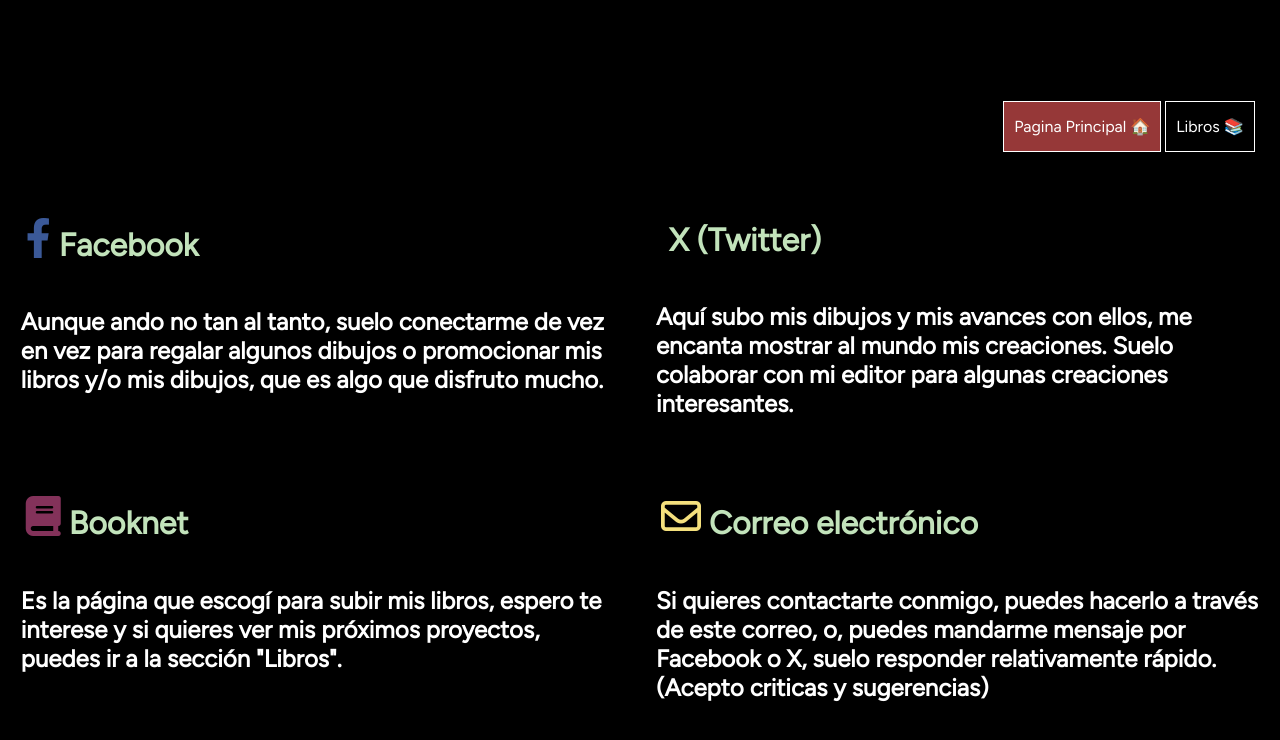
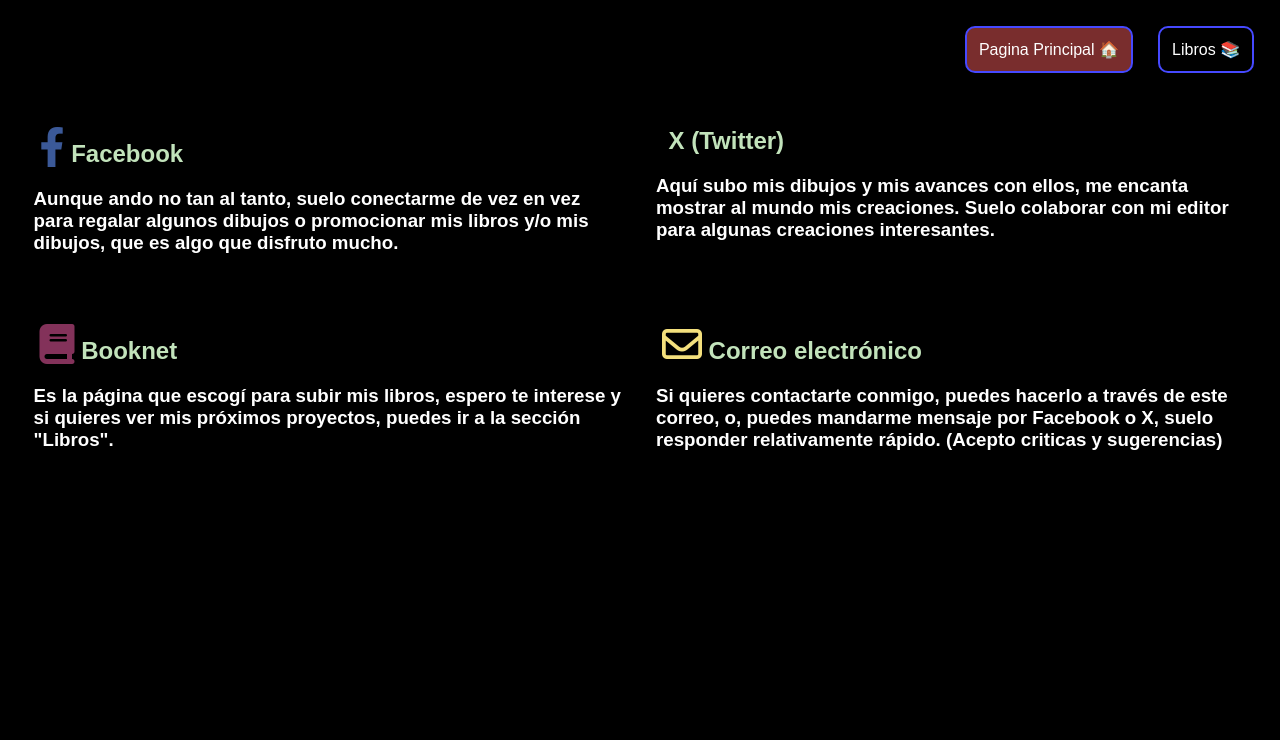
Before and after one commit to TabithaFlowers/tabithaflowers.github.io, a plain HTML site: page Redes_sociales/Redes.html in a window 1280 px wide. Drawn offline with Linux system fonts and the light colour scheme.

Commit message:
v1.0.2
Cambios mayores a la estructura total

```diff
--- a/Inicio.css
+++ b/Inicio.css
@@ -1,103 +1,78 @@
-@import url("https://fonts.googleapis.com/css2?family=Figtree&display=swap");
 
-html {
+body {
+    display: inline;
     position: relative;
-    align-items: center;
-    width: 100%;
-    height: 100%;
+    align-content: center;
+    margin: 0%;
+    background: rgb(0, 0, 0);
+    font-family: sans-serif;
 }
 
-body {
-    position: relative;
-    align-content: center;
-    margin: 1%;
-    min-width: 98%;
-    min-height: 98%;
-    background: rgb(0, 0, 0);
-}
-
-main {
-    display: contents;
-    position: relative;
-    align-items: center;
-    font-family: "Figtree", sans-serif;
-}
-
-cont {
-    position: relative;
-    display: flex;
-    flex-wrap: wrap;
-    align-items: center;
-    margin: 2%;
-    width: 96%;
-    height: 76%;
-}
-
-cont_text {
-    position: relative;
-    flex-grow: 1;
-    flex-basis: 200;
-    margin: 2%;
-    width: 40%;
+a {
+    text-decoration: none;
+    color: #ffffff;
+    border-radius: 10px;
+    padding: 1% 1%;
 }
 
 img {
     position: relative;
-    width: 35%;
-}
-/*? Para los dispositivos con pantalla menor a 800px, se */
-/*? aplicaran estas reglas*/
-@media (max-width: 1000px){
-    img {
-        width: 98%;
-    }
-    cont_text {
-        width: 98%;
-    }
+    width: 34%;
+    margin: 2%;
 }
 
 h1 {
     color: #ffffff;
+    margin: 2%;
 }
 h2 {
     color: #ffffff;
+    margin: 2%;
 }
-h3 {
+p {
     color: #ffffff;
+    font-size: large;
+    margin: 2%;
+}
+
+.cont {
+    position: absolute;
+    top: 0%;
+    display: flex;
+    justify-content: center;
+    align-items: center;
+    margin: 2%;
+    width: 96%;
+    z-index: -1;
+}
+
+.cont_text {
+    position: relative;
+    margin: 2%;
+    width: 66%;
+
 }
 
 /*? Menu principal*/
-ul {
-    position: static;
-    float: right;
-    height: 10%;
-    text-align: center;
-    align-items: center;
-    padding: 0;
-    margin: 1%;
-    background-color: rgb(0, 0, 0);
+.menu {
+    display: flex;
+    justify-content: flex-end;
+    gap: 2%;
+    width: 96%;
+    margin: 2%;
+    z-index: 100;
 }
 
-li {
-    list-style-type: none;
-    display: inline;
-    background: rgb(0, 0, 0);
+.libros {
+    background-color: rgb(0, 0, 0);
+    border: 2px solid rgb(70, 73, 255);
 }
 
-li a {
-    font-size: 1em;
-    text-decoration: none;
-    line-height: 70px;
-    height: 10%;
-    padding: 15px 10px;
-    color: rgb(255, 255, 255);
-    background: rgb(0, 0, 0);
-    border: 1px solid rgb(255, 255, 255);
+.redes {
+    background-color: rgb(0, 0, 0);
+    border: 2px solid rgb(70, 73, 255);
 }
 
-.active {
-    background-color: #963838;
-}
 /*? Barra de scroll*/
 ::-webkit-scrollbar {
     height: 15px;
@@ -113,3 +88,28 @@ li a {
     background-image: linear-gradient(90deg, #102370 0%, #72136f 99%);
     box-shadow: inset 2px 2px 5px 0 rgba(#0d00ff, 0.5);
 }
+
+
+@media (max-width: 1000px){
+    body {
+        display: block;
+        margin:2%
+    }
+    .cont {
+        position: relative;
+        display: block;
+        justify-content: center;
+        margin: 2%;
+        width: 96%;
+    }
+    .cont_text {
+        width: 100%;
+        margin: 2%;
+    }
+    img {
+        display:block;
+        width: 96%;
+        margin: 2%;
+
+    }
+}
--- a/Libros/libros.css
+++ b/Libros/libros.css
@@ -1,49 +1,31 @@
-@import url("https://fonts.googleapis.com/css2?family=Figtree&display=swap");
 
-html {
-    position: relative;
-    align-items: center;
-    width: 100%;
-    height: 100%;
-    overflow-y: hidden;
-}
 
 body {
     position: absolute;
     align-content: center;
-    width: 98%;
-    height: 98%;
-    margin: 1%;
+    width: 100%;
+    height: 100%;
+    margin: 0%;
+    font-family: sans-serif;
     background: rgb(0, 0, 0);
 }
-main {
-    display: contents;
-    position: relative;
-    font-family: "Figtree", sans-serif;
-    overflow-y: hidden;
-}
 
-/*? Galería de libros*/
-cont {
+.cont {
     display: flex;
-    position: relative;
-    align-items: center;
+    position: absolute;
+    bottom: 0; /* Fija el contenedor en la parte inferior del documento */
+    left: 0;
     width: 100%;
-    height: 86%;
-    background: #000;
-    overflow-y: hidden;
-}
-
-.container {
-    display: flex;
-    position: relative;
     align-items: center;
     gap: 1em;
     transition: all 400ms;
     white-space: nowrap;
+    overflow-x: auto;
+    overflow-y: hidden;
+    bottom: 0%;
 }
 
-.container:hover .box {
+.cont:hover .box {
     filter: grayscale(100%) opacity(24%);
 }
 
@@ -62,7 +44,7 @@ cont {
     max-width: 300px;
 }
 
-.container .box:hover {
+.cont .box:hover {
     filter: grayscale(0%) opacity(100%);
 }
 
@@ -70,7 +52,6 @@ cont {
     content: attr(data-text);
     position: absolute;
     bottom: 20px;
-    background: #000;
     color: #fff;
     padding: 10px 10px 10px 14px;
     letter-spacing: 4px;
@@ -80,6 +61,7 @@ cont {
     transition: all 400ms;
     vertical-align: top;
     white-space: normal;
+    background-color: rgb(26, 25, 25);
 }
 
 .box:hover::after {
@@ -88,36 +70,32 @@ cont {
     transition-delay: 400ms;
 }
 /*? Menu principal*/
-ul {
-    position: static;
-    float: right;
-    height: 10%;
-    text-align: center;
-    align-items: center;
-    padding: 0;
-    margin: 1%;
-    background-color: rgb(0, 0, 0);
+.menu {
+    display: flex;
+    justify-content: flex-end;
+    position: fixed;
+    top: 0;
+    gap: 2%;
+    width: 96%;
+    margin: 2%;
+    z-index: 100;
 }
 
-li {
-    list-style-type: none;
-    display: inline;
-    background: rgb(0, 0, 0);
-}
-
-li a {
-    font-size: 1em;
+a {
     text-decoration: none;
-    line-height: 70px;
-    height: 10%;
-    padding: 15px 10px;
+    padding: 1% 1%;
     color: rgb(255, 255, 255);
-    background: rgb(0, 0, 0);
-    border: 1px solid rgb(255, 255, 255);
 }
 
 .active {
-    background-color: #963838;
+    background-color: #792d2d;
+    border: 2px solid rgb(70, 73, 255);
+    border-radius: 10px;
+}
+.redes {
+    background-color: rgb(0, 0, 0);
+    border: 2px solid rgb(70, 73, 255);
+    border-radius: 10px;
 }
 /*? Barra de scroll*/
 ::-webkit-scrollbar {
@@ -134,3 +112,10 @@ li a {
     background-image: linear-gradient(90deg, #102370 0%, #72136f 99%);
     box-shadow: inset 2px 2px 5px 0 rgba(#0d00ff, 0.5);
 }
+
+@media (min-width: 800px) {
+    .box {
+        aspect-ratio: 297/210;
+        width: 600px;
+    }
+}
--- a/Redes_sociales/Redes.css
+++ b/Redes_sociales/Redes.css
@@ -1,71 +1,19 @@
-@import url("https://fonts.googleapis.com/css2?family=Figtree&display=swap");
 
-html {
+body {
+    display: inline;
     position: relative;
-    align-items: center;
-    width: 100%;
-    height: 100%;
-    overflow-x: hidden;
-    overflow-y: scroll;
-}
-body {
-    position: absolute;
     align-content: center;
-    width: 98%;
-    height: 98%;
-    margin: 1%;
+    margin: 0%;
     background: rgb(0, 0, 0);
-}
-main {
-    display: contents;
-    position: relative;
-    font-family: "Figtree", sans-serif;
-}
-
-cont {
-    position: relative;
-    display: grid;
-    min-width: 98%;
-    margin: 0 auto;
-    gap: 1rem;
-}
-@media (min-width: 1000px) {
-    cont {
-        grid-template-columns: repeat(2, 1fr);
-    }
-  }
-cont_text {
-    color: white;
-    padding: 0.5rem;
-    min-height: 8rem;
-}
-
-img {
-    position: relative;
-    width: 40%;
+    font-family: sans-serif;
 }
 
 a {
     text-decoration: none;
-    color: #C2E3BB;
+    color: #ffffff;
+    border-radius: 10px;
+    padding: 1% 1%;
 }
-
-h1 {
-    display: inline-block;
-    padding: 5px;
-    color: #C2E3BB;
-}
-.demo-text {
-    clear: left;
-    text-align: right;
-    vertical-align: middle;
-    line-height:25px;
-  }
-span.glyphicon {
-    display: inline-block;
-    vertical-align: bottom;
-}
-
 
 h2 {
     color: #ffffff;
@@ -73,38 +21,52 @@ h2 {
 h3 {
     color: #ffffff;
 }
-/*? Menu principal*/
-ul {
+
+
+.cont {
     position: relative;
-    float: right;
-    height: 10%;
-    text-align: center;
-    align-items: center;
-    padding: 0;
-    margin: 1%;
+    display: grid;
+    width: 96%;
+    margin: 2%;
+    gap: 1rem;
+}
+
+@media (min-width: 1000px) {
+    .cont {
+        grid-template-columns: repeat(2, 1fr);
+    }
+}
+
+.cont_text {
+    padding: 0.5rem;
+    min-height: 8rem;
+}
+
+.redes {
+    text-decoration: none;
+    color: #C2E3BB;
     background-color: rgb(0, 0, 0);
 }
 
-li {
-    list-style-type: none;
-    display: inline;
-    background: rgb(0, 0, 0);
-}
-
-li a {
-    font-size: 1em;
-    text-decoration: none;
-    line-height: 70px;
-    height: 10%;
-    padding: 15px 10px;
-    color: rgb(255, 255, 255);
-    background: rgb(0, 0, 0);
-    border: 1px solid rgb(255, 255, 255);
+/*? Menu principal*/
+.menu {
+    display: flex;
+    justify-content: flex-end;
+    gap: 2%;
+    width: 96%;
+    margin: 2%;
 }
 
 .active {
-    background-color: #963838;
+    background-color: #792d2d;
+    border: 2px solid rgb(70, 73, 255);
 }
+
+.libros {
+    background-color: rgb(0, 0, 0);
+    border: 2px solid rgb(70, 73, 255);
+}
+
 /*? Barra de scroll*/
 ::-webkit-scrollbar {
     height: 15px;
--- a/Redes_sociales/Redes.html
+++ b/Redes_sociales/Redes.html
@@ -1,6 +1,5 @@
 <!DOCTYPE html>
 <html>
-
   <head>
     <meta charset="UTF-8">
     <meta name="viewport" content="width=device-width, initial-scale=1.0">
@@ -9,61 +8,59 @@
     <link rel="stylesheet" href="./Redes.css">
   </head>
   <body>
-    <main>
     <!--? Menu de navegacion-->
-      <ul>
-        <li><a class="active" href="../index.html">Pagina Principal 🏠</a></li>
-        <li><a href="../Libros/libros.html">Libros 📚</a></li>
-      </ul>
+    <div class="menu">
+      <a class="active" href="../index.html">Pagina Principal 🏠</a>
+      <a class="libros" href="../Libros/libros.html">Libros 📚</a>
+    </div>
 
-      <cont>
-        <cont_text>
-          <h1><a href="https://www.facebook.com/TabithaFlowers112/">
+    <div class="cont">
+      <div class="cont_text">
+        <h2><a href="https://www.facebook.com/TabithaFlowers112/" class="redes">
           <span class="fa-brands fa-facebook-f" style="color:#3b5998; font-size:40px;"></span>
           <span class="demo-text">Facebook</span>
-          </a></h1>
-          <h2>
+        </a></h2>
+        <h3>
           Aunque ando no tan al tanto, suelo conectarme de vez en
           vez para regalar algunos dibujos o promocionar mis libros y/o mis
           dibujos, que es algo que disfruto mucho.
-          </h2>
-        </cont_text>
+        </h3>
+      </div>
 
-        <cont_text>
-          <h1><a href="https://twitter.com/TabithaFlwrs112">
+      <div class="cont_text">
+        <h2><a href="https://twitter.com/TabithaFlwrs112" class="redes">
           <span class="fa-brands fa-x-twitter" style="color:#fff; font-size:40px;"></span>
           <span class="demo-text">X (Twitter)</span>
-          </a></h1>
-          <h2>
+        </a></h2>
+        <h3>
           Aquí subo mis dibujos y mis avances con ellos, me encanta
           mostrar al mundo mis creaciones. Suelo colaborar con mi
           editor para algunas creaciones interesantes.
-          </h2>
-        </cont_text>
+        </h3>
+      </div>
 
-        <cont_text>
-          <h1><a href="https://booknet.com/es/tabitha-flowers-u6396623">
+      <div class="cont_text">
+        <h2><a href="https://booknet.com/es/tabitha-flowers-u6396623" class="redes">
           <span class="fa-solid fa-book" style="color:#83325A; font-size:40px;"></span>
           <span class="demo-text">Booknet</span>
-          </a></h1>
-          <h2>
+        </a></h2>
+        <h3>
           Es la página que escogí para subir mis libros, espero te interese
           y si quieres ver mis próximos proyectos, puedes ir a la sección "Libros".
-          </h2>
-        </cont_text>
+        </h3>
+      </div>
 
-        <cont_text>
-            <h1><a href="mailto:tabithaflowers112@gmail.com">
+      <div class="cont_text">
+          <h2><a href="mailto:tabithaflowers112@gmail.com" class="redes">
               <span class="fa-regular fa-envelope" style="color: #F4E07D; font-size:40px;"></span>
               <span class="demo-text">Correo electrónico</span>
-              </a></h1>
-          <h2>
+            </a></h2>
+        <h3>
           Si quieres contactarte conmigo, puedes hacerlo a través de este
           correo, o, puedes mandarme mensaje por Facebook o X, suelo
           responder relativamente rápido. (Acepto criticas y sugerencias)
-          </h2>
-        </cont_text>
-      </cont>
-    </main>
+        </h3>
+      </div>
+    </div>
   </body>
 </html>
```
Also changed, not shown: Libros/libros.html (+6 -11 lines), Libros/libros.js (+4 -10 lines), index.html (+10 -13 lines). Lines whose indentation alone changed are shown as unchanged.
